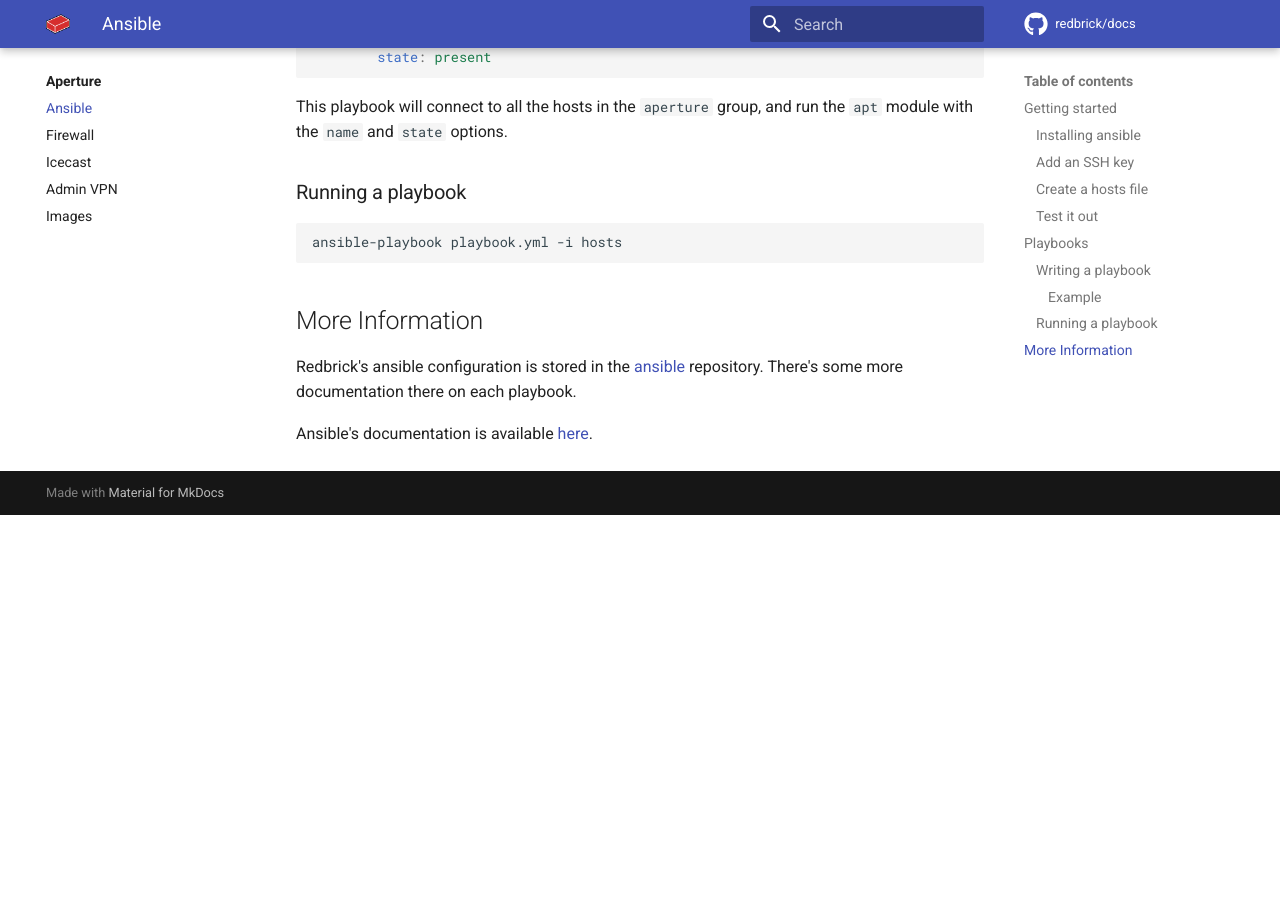
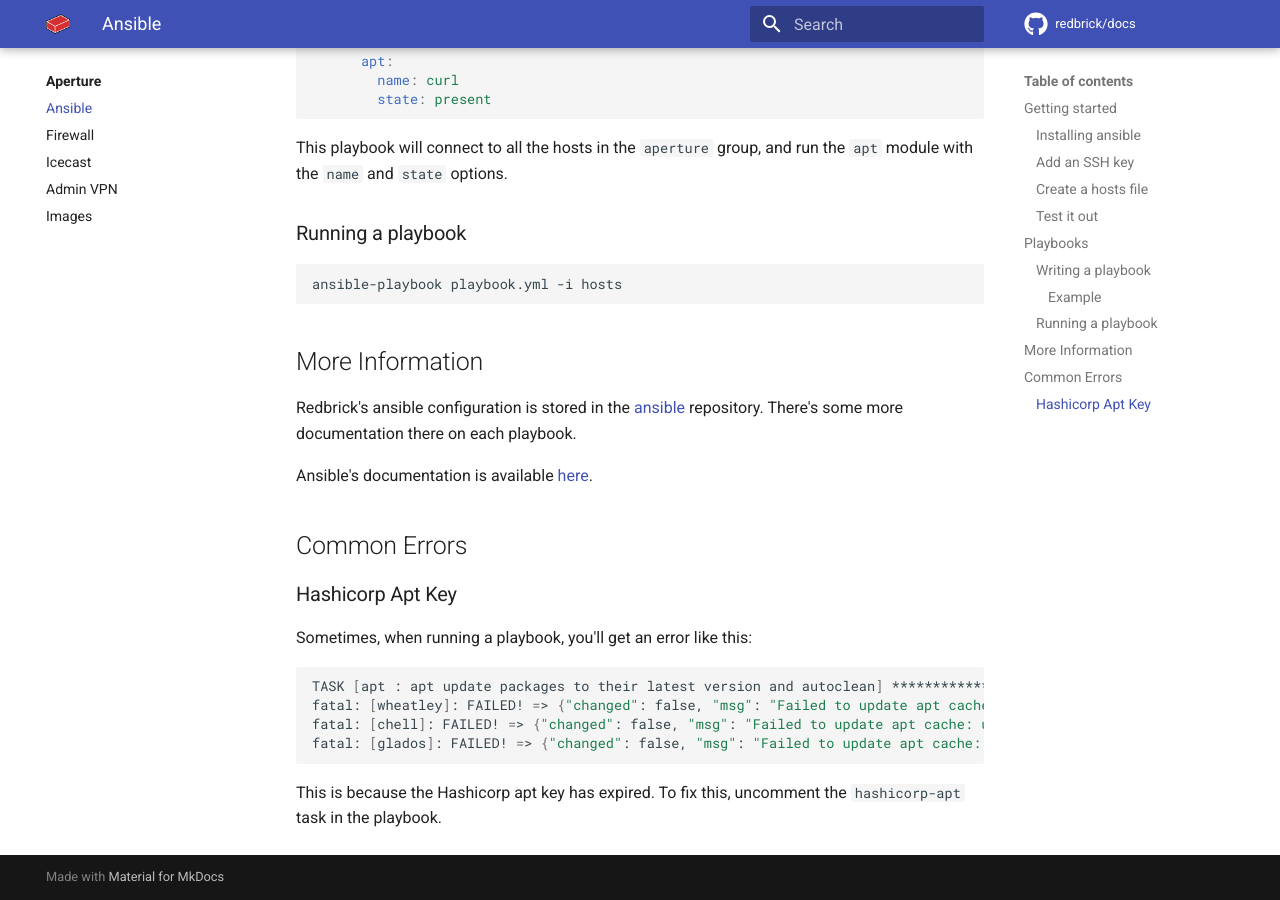
Before and after one commit to redbrick/docs, an MkDocs documentation site: the page built from docs/aperture/ansible.md, in a window 1280 px wide and 900 px high, scrolled down 1630 px. Built offline with MkDocs 1.6.1 and Material for MkDocs 9.7.7, drawn with Linux system fonts in a browser that asks for light colours; comment, search, counter and statistics services are not loaded; before the commit the page ends 2145 px from its top, so only the background shows below that; some of the changed text lies outside the part shown.

````diff
--- a/docs/aperture/ansible.md
+++ b/docs/aperture/ansible.md
@@ -83,3 +85,18 @@ Redbrick's ansible configuration is stored in the [ansible](https://github.com/r
 some more documentation there on each playbook.
 
 Ansible's documentation is available [here](https://docs.ansible.com/ansible/latest/index.html).
+
+## Common Errors
+
+### Hashicorp Apt Key
+
+Sometimes, when running a playbook, you'll get an error like this:
+
+```bash
+TASK [apt : apt update packages to their latest version and autoclean] ***************************************************************************************************
+fatal: [wheatley]: FAILED! => {"changed": false, "msg": "Failed to update apt cache: unknown reason"}
+fatal: [chell]: FAILED! => {"changed": false, "msg": "Failed to update apt cache: unknown reason"}
+fatal: [glados]: FAILED! => {"changed": false, "msg": "Failed to update apt cache: unknown reason"}
+```
+
+This is because the Hashicorp apt key has expired. To fix this, uncomment the `hashicorp-apt` task in the playbook.
````
Also changed, not shown: other parts of docs/aperture/ansible.md (+2 -0 lines), docs/aperture/about.md (added, +62 -0 lines), docs/aperture/index.md (+13 -54 lines).
